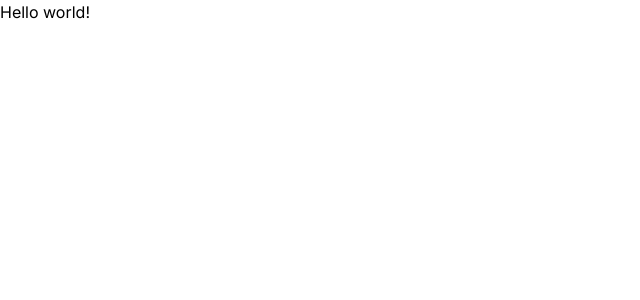
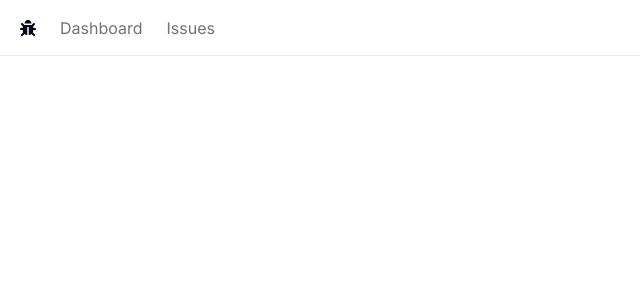
Before and after one commit to vivek-78/issue-tracker, a Next.js app: page / in a window 1280 px wide. Shown: the top 300 px of the page, without its empty margins (0-640 px from the left). Built offline with nearby package versions, Linux system fonts and the light colour scheme.

Commit message:
created active link on nav bar

```diff
--- /dev/null
+++ b/app/NavBar.tsx
@@ -0,0 +1,44 @@
+"use client";
+import React from "react";
+import { FaBug } from "react-icons/fa";
+import Link from "next/link";
+import { usePathname } from "next/navigation";
+import classNames from "classnames";
+function NavBar() {
+  const currentPathName = usePathname();
+  const links = [
+    {
+      href: "/dashboard",
+      lable: "Dashboard",
+    },
+    {
+      href: "/issues",
+      lable: "Issues",
+    },
+  ];
+  return (
+    <nav className="flex space-x-6 p-5 mb-5 h-14 border-b items-center">
+      <Link href="/" className="text-slate-950">
+        <FaBug />
+      </Link>
+      <ul className="flex space-x-6">
+        {links.map((link) => (
+          <li key={link.href}>
+            <Link
+              href={link.href}
+              className={classNames({
+                "text-zinc-900":currentPathName === link.href,
+                "text-zinc-500":currentPathName !== link.href,
+                "transition-colors": true
+              })}
+            >
+              {link.lable}
+            </Link>
+          </li>
+        ))}
+      </ul>
+    </nav>
+  );
+}
+
+export default NavBar;
--- /dev/null
+++ b/app/dashboard/page.tsx
@@ -0,0 +1,9 @@
+import React from 'react'
+
+function Dashboard() {
+  return (
+    <div className='text-slate-950'>dashboard page</div>
+  )
+}
+
+export default Dashboard;
--- /dev/null
+++ b/app/issues/page.tsx
@@ -0,0 +1,9 @@
+import React from 'react'
+
+function Issues() {
+  return (
+    <div>Issues page</div>
+  )
+}
+
+export default Issues
--- a/app/layout.tsx
+++ b/app/layout.tsx
@@ -1,22 +1,27 @@
-import './globals.css'
-import type { Metadata } from 'next'
-import { Inter } from 'next/font/google'
-
-const inter = Inter({ subsets: ['latin'] })
+import "./globals.css";
+import type { Metadata } from "next";
+import { Inter } from "next/font/google";
+import NavBar from "./NavBar";
+const inter = Inter({ subsets: ["latin"] });
 
 export const metadata: Metadata = {
-  title: 'Create Next App',
-  description: 'Generated by create next app',
-}
+  title: "Create Next App",
+  description: "Generated by create next app",
+};
 
 export default function RootLayout({
   children,
 }: {
-  children: React.ReactNode
+  children: React.ReactNode;
 }) {
   return (
     <html lang="en">
-      <body className={inter.className}>{children}</body>
+      <body className={inter.className}>
+      <NavBar />
+        <main>
+        {children}
+        </main>
+      </body>
     </html>
-  )
+  );
 }
--- a/app/page.tsx
+++ b/app/page.tsx
@@ -3,7 +3,7 @@ import Image from 'next/image'
 export default function Home() {
   return (
     <div>
-      <h1>Hello world!</h1>
+
     </div>
   )
 }
--- a/package.json
+++ b/package.json
@@ -13,12 +13,14 @@
     "@types/react": "18.2.33",
     "@types/react-dom": "18.2.14",
     "autoprefixer": "10.4.16",
+    "classnames": "^2.3.2",
     "eslint": "8.52.0",
     "eslint-config-next": "14.0.1",
     "next": "14.0.1",
     "postcss": "8.4.31",
     "react": "18.2.0",
     "react-dom": "18.2.0",
+    "react-icons": "^4.11.0",
     "tailwindcss": "3.3.5",
     "typescript": "5.2.2"
   }
```
Also changed, not shown: 1 other file (tests, documents, lock files or other folders).
